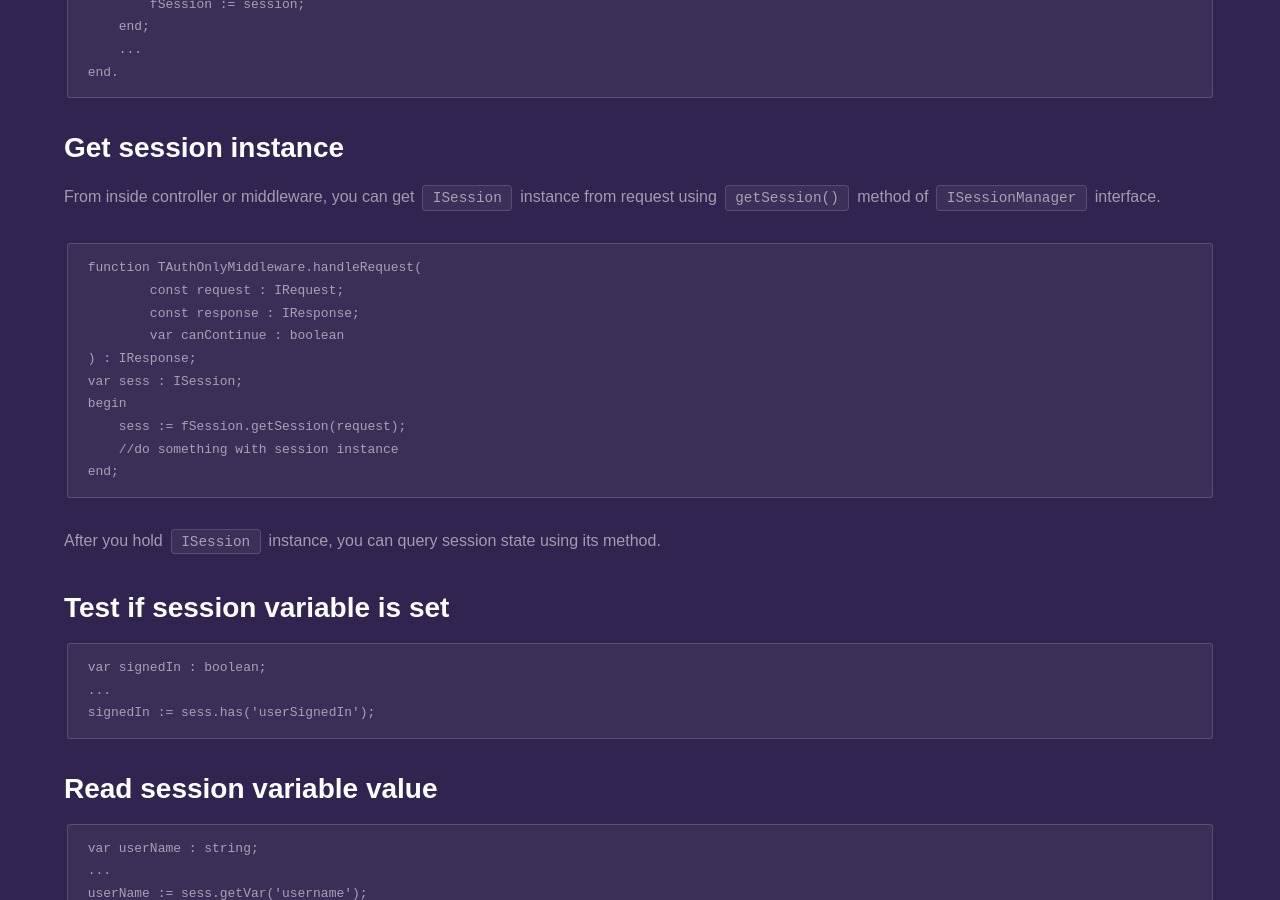
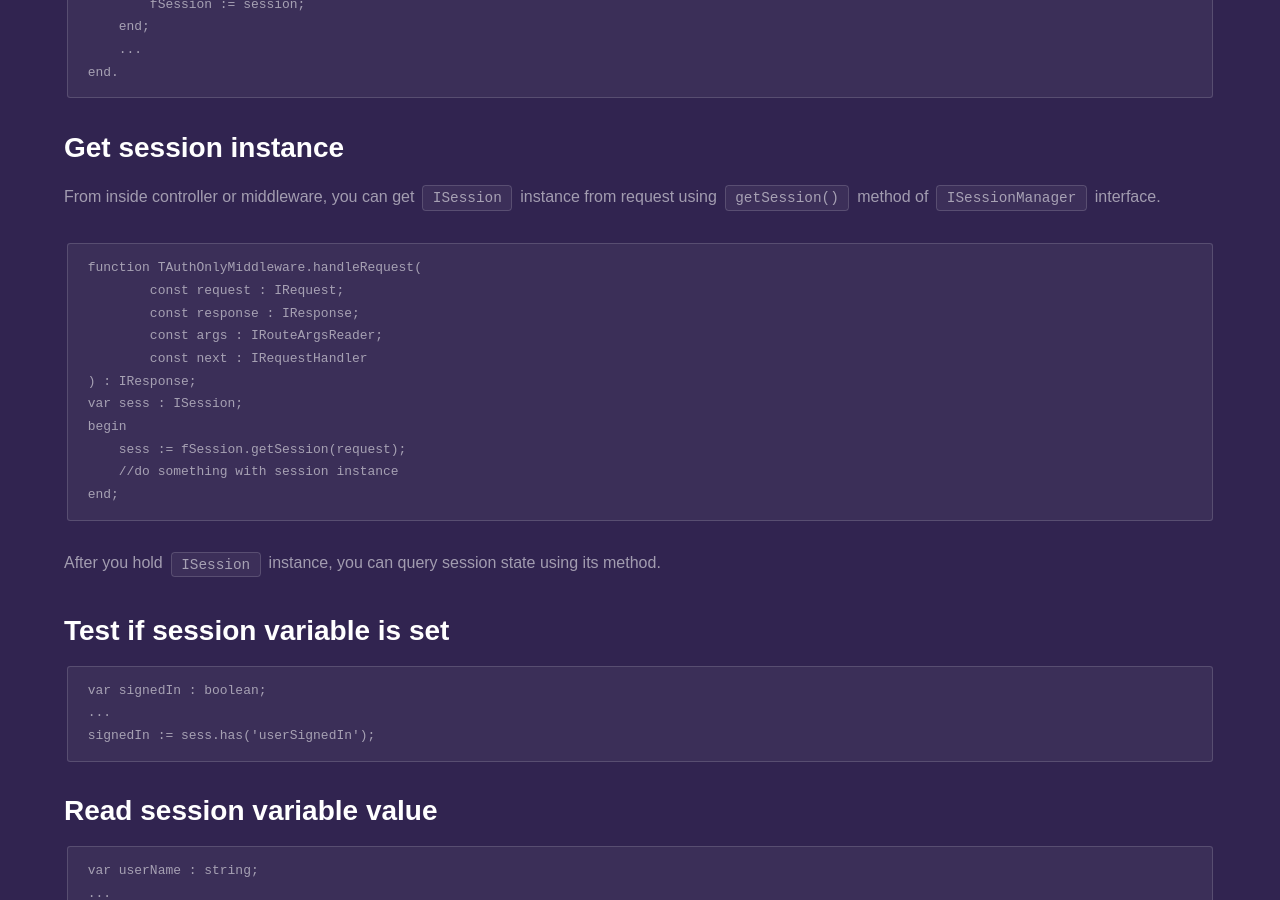
Before and after one commit to fanoframework/fanoframework.github.io, a Jekyll site: the page built from working-with-session/index.md, in a window 1280 px wide and 900 px high, scrolled down 2362 px. Built offline with Jekyll 4.4.1, drawn with Linux system fonts in a browser that asks for light colours; our own code applies the rules of GitHub Pages for plain Markdown files.

Commit message:
fix code sample to match fano latest update

```diff
--- a/working-with-session/index.md
+++ b/working-with-session/index.md
@@ -103,7 +103,8 @@ From inside controller or middleware, you can get `ISession` instance from reque
 function TAuthOnlyMiddleware.handleRequest(
         const request : IRequest;
         const response : IResponse;
-        var canContinue : boolean
+        const args : IRouteArgsReader;
+        const next : IRequestHandler
 ) : IResponse;
 var sess : ISession;
 begin
```
